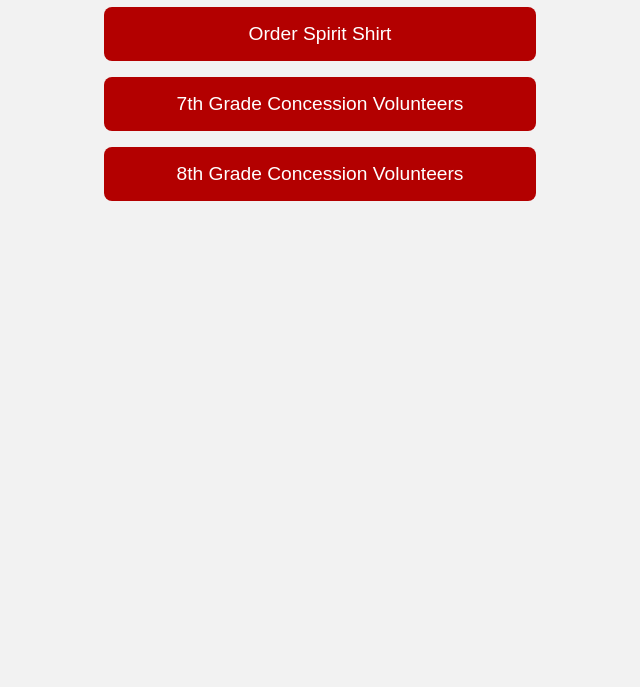
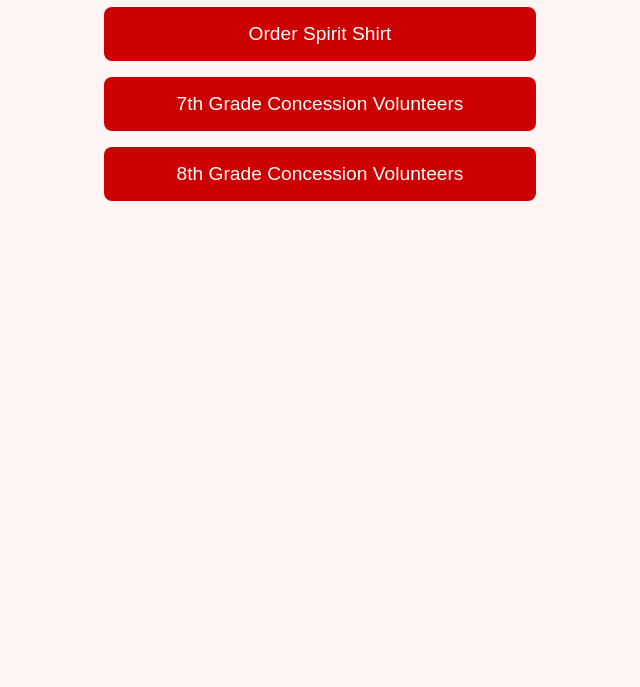
Before and after one commit to ironsboysboosterclub/ironsboysboosterclub, a plain HTML site: page index.html in a window 1280 px wide. Shown: the part 113-800 px from the top of the page, without its empty margins (320-960 px from the left). Drawn offline with Linux system fonts and the light colour scheme.

Commit message:
Add files via upload

```diff
--- a/index.html
+++ b/index.html
@@ -1,3 +1,4 @@
+
 <!DOCTYPE html>
 <html lang="en">
 <head>
@@ -7,7 +8,7 @@
   <style>
     body {
       font-family: sans-serif;
-      background: #f2f2f2;
+      background: #fff5f5;
       padding: 2rem;
       text-align: center;
     }
@@ -16,7 +17,7 @@
     }
     .link-button {
       display: block;
-      background: #b30000;
+      background: #cc0000;
       color: white;
       padding: 1rem;
       margin: 1rem auto;
@@ -25,9 +26,10 @@
       text-decoration: none;
       border-radius: 8px;
       font-size: 1.2rem;
+      transition: background 0.3s;
     }
     .link-button:hover {
-      background: #b30000;
+      background: #990000;
     }
   </style>
 </head>
```
